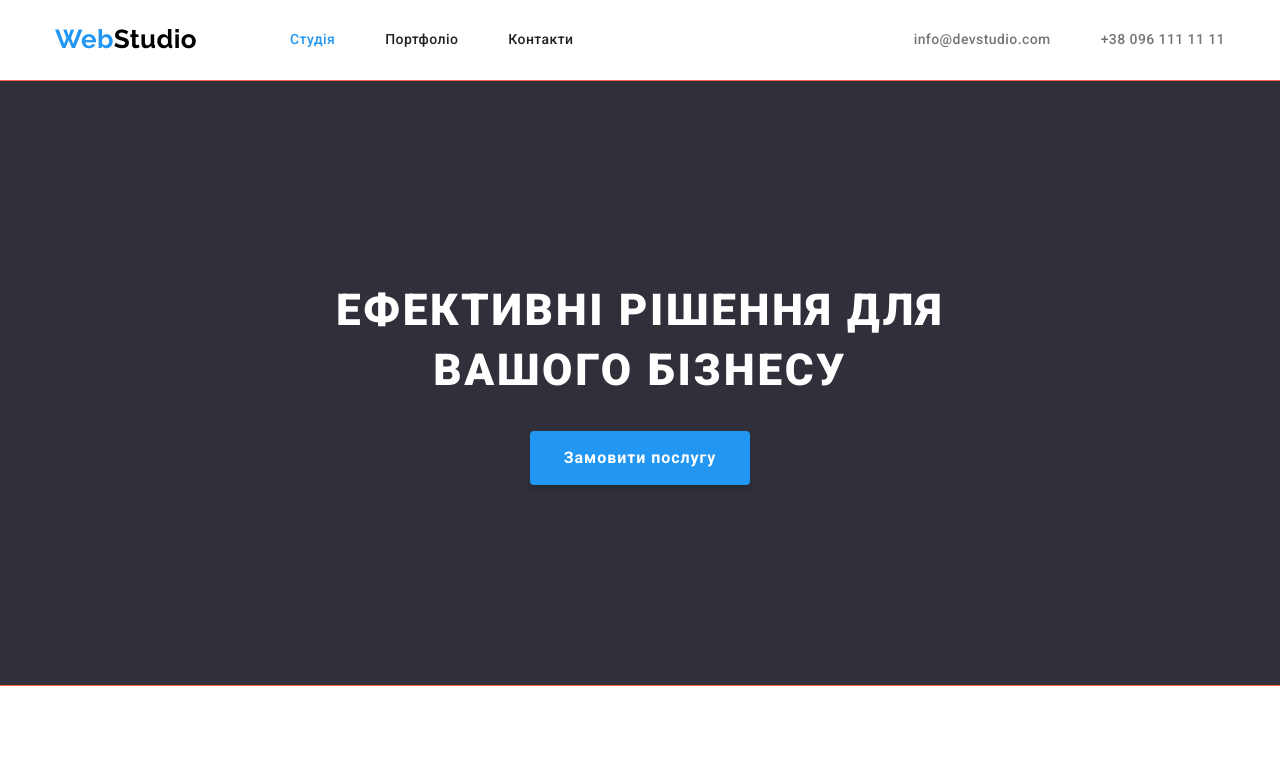
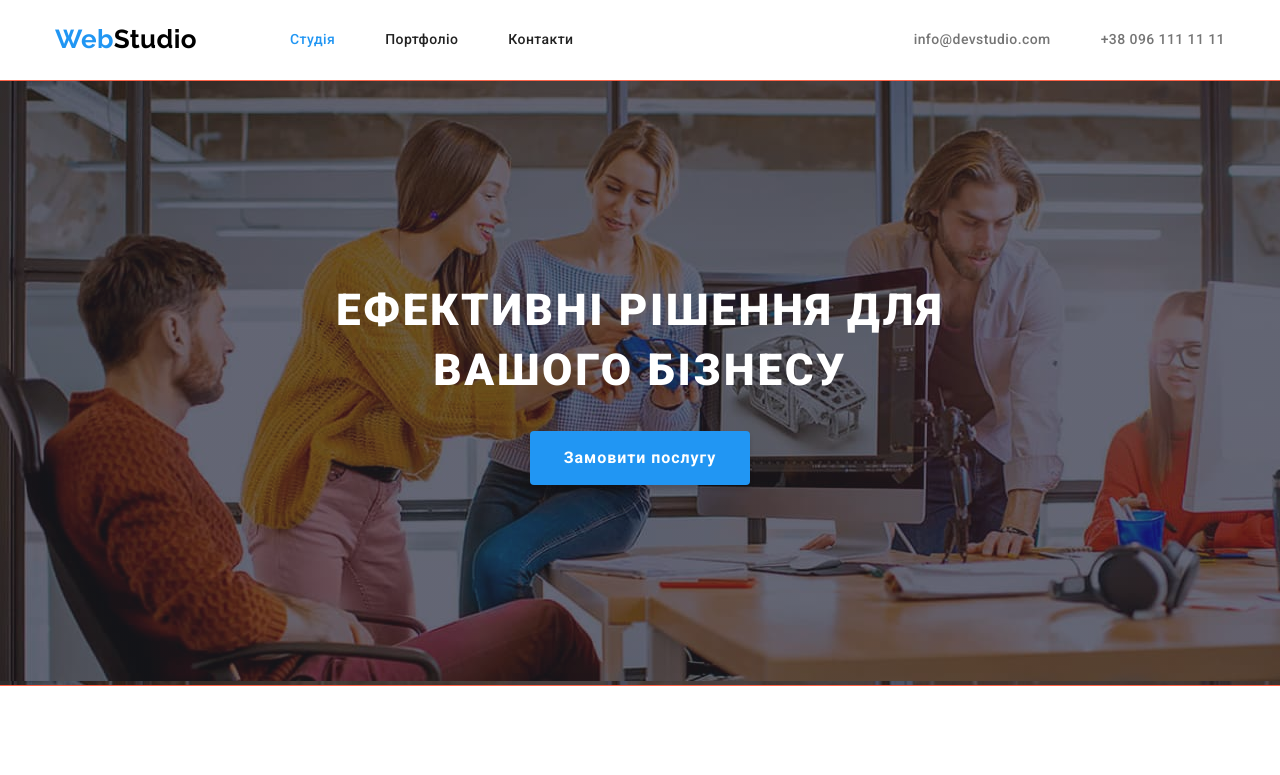
Before and after one commit to Stas-Kostetskyi/goit-markup-hw-04, a plain HTML site: page index.html in a window 1280 px wide. Shown: the top 775 px of the page. Drawn offline with nearby package versions, Linux system fonts and the light colour scheme.

Commit message:
gradient

```diff
--- a/css/styles.css
+++ b/css/styles.css
@@ -123,10 +123,14 @@ a {
   padding-top: 200px;
   padding-bottom: 200px;
 
-  background-color: var(--cap-footer-background-color);
+  /* background-color: var(--cap-footer-background-color); */
   color: var(--basic-white-text);
 
-  background-image: linear-gradient (to right, rgba(47, 48, 58, 0.4), rgba(47, 48, 58, 0.4)),
+  background-image: linear-gradient(
+      to right,
+      var(--background-gradient-hero),
+      var(--background-gradient-hero)
+    ),
     url(../images/hero.jpg);
 
   outline: solid 1px tomato;
```
